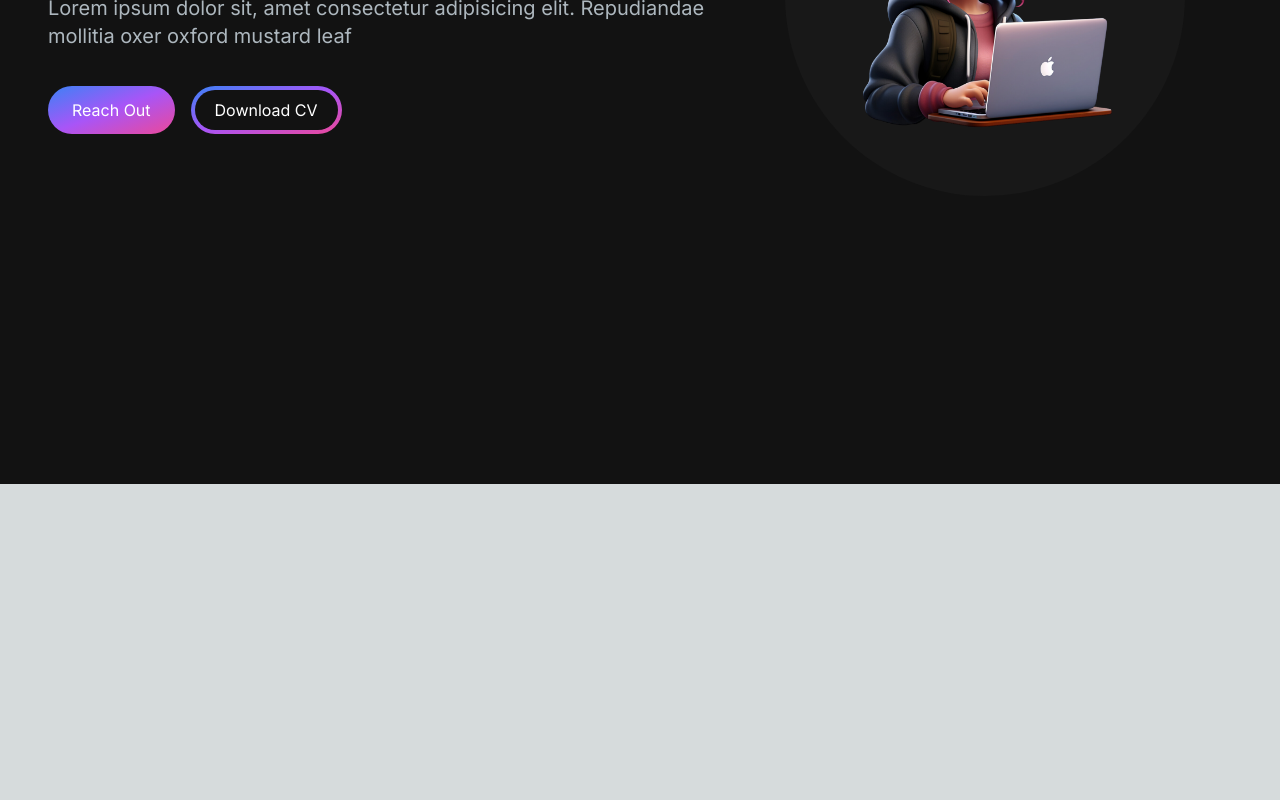
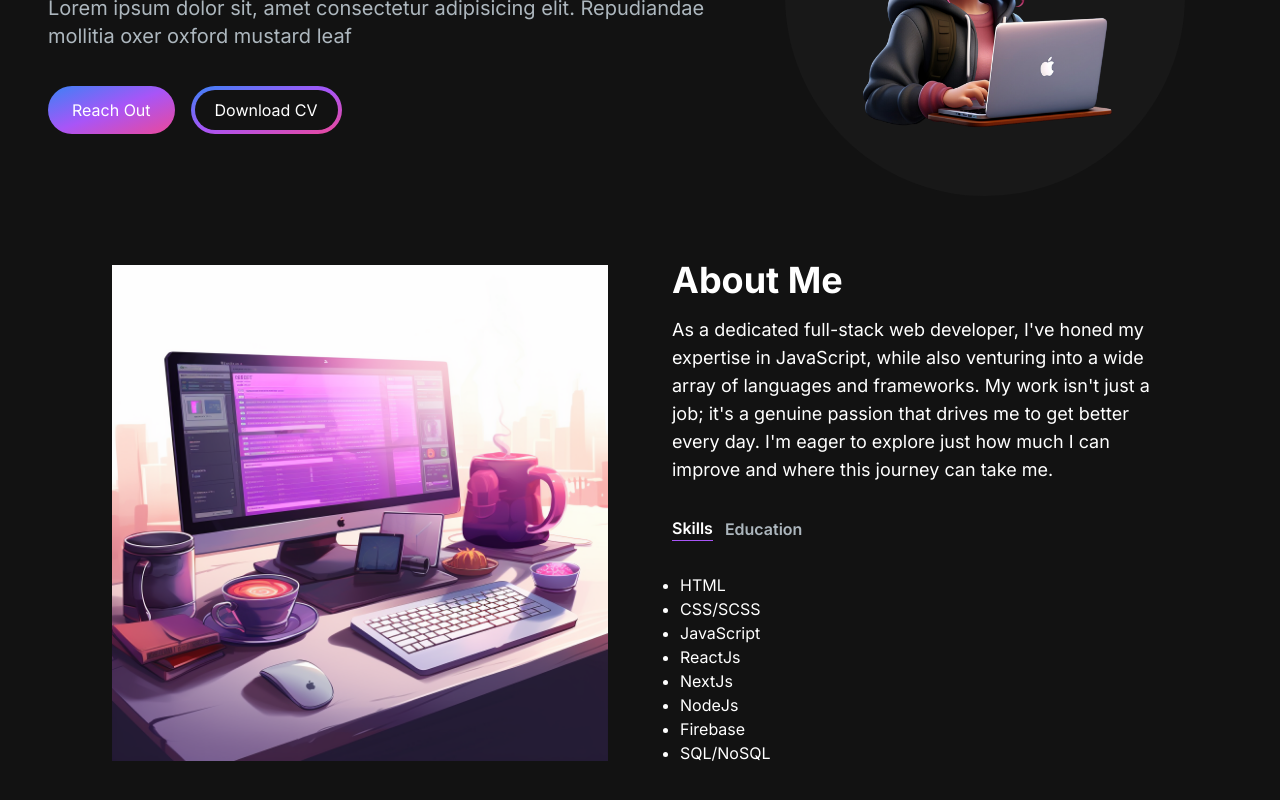
Before and after one commit to Ahsan-Zaidi/Ahsan-dev, a Next.js app: page / in a window 1280 px wide. Shown: the part 316-1116 px from the top of the page. Before the commit the page ends 800 px from the top, so only its background shows below. Built offline with nearby package versions, Linux system fonts and the light colour scheme.

Commit message:
about section

```diff
--- /dev/null
+++ b/src/app/components/AboutSection.jsx
@@ -0,0 +1,91 @@
+'use client';
+import React, { useTransition, useState } from 'react';
+import Image from 'next/image';
+import TabButton from './TabButton';
+
+const TAB_DATA = [
+    {
+        title: 'Skills',
+        id: 'skills',
+        content: (
+            <ul className='list-disc pl-2'>
+                <li>HTML</li>
+                <li>CSS/SCSS</li>
+                <li>JavaScript</li>
+                <li>ReactJs</li>
+                <li>NextJs</li>
+                <li>NodeJs</li>
+                <li>Firebase</li>
+                <li>SQL/NoSQL</li>
+            </ul>
+        ),
+    },
+    {
+        title: 'Education',
+        id: 'education',
+        content: (
+            <ul className='list-disc pl-2'>
+                <li>
+                    Fullstack Developer Bootcamp <br/>
+                    May 2022 - Oct 2022
+                </li>
+                <li>
+                    University of Texas San Antonio <br />
+                    2016 - 2021
+                </li>
+            </ul>
+        ),
+    },
+];
+
+const AboutSection = () => {
+    const [tab, setTab] = useState('skills');
+    const [ isPending, startTransition] = useTransition();
+
+    const handleTabChange = (id) => {
+        startTransition(() => {
+            setTab(id);
+        });
+    };
+
+    return (
+        <section className='text-white'>
+            <div className='md:grid md:grid-cols-2 gap-8 items-center py-8 px-4 xl:gap-16 sm:py-16 xl:px-16'>
+                <Image
+                    src='/images/about-image.png'
+                    alt='computer desk image'
+                    priority={true}
+                    width={500}
+                    height={500}
+                />
+                <div className='mt-4 md:mt-0 text-left flex flex-col h-full'>
+                    <h2 className='text-4xl font-bold text-white mb-4'>About Me</h2>
+                    <p className='text-base lg:text-lg '>
+                        As a dedicated full-stack web developer, I've honed my expertise in JavaScript, while also venturing into a wide array of languages and frameworks. My work isn't just a job; it's a genuine passion that drives me to get better every day. I'm eager to explore just how much I can improve and where this journey can take me.
+                    </p>
+                    <div className='flex flex-row justify-start mt-8'>
+                        <TabButton
+                            selectTab={() => handleTabChange('skills')}
+                            active={tab === 'skills'}
+                        >
+                            {" "}
+                            Skills{" "}
+                        </TabButton>
+                        <TabButton
+                            selectTab={() => handleTabChange('education')}
+                            active={tab === 'education'}
+                        >
+                            {" "}
+                            Education{" "}
+                        </TabButton>
+                    </div>
+                    <div className='mt-8'>
+                        {TAB_DATA.find((t) => t.id === tab).content}
+                    </div>
+                </div>
+            </div>
+        </section>
+    );
+};
+
+export default AboutSection
--- /dev/null
+++ b/src/app/components/TabButton.jsx
@@ -0,0 +1,15 @@
+import React from 'react';
+
+const TabButton = ({ active, selectTab, children }) => {
+    const buttonClasses = active ? 'text-white border-b border-purple-500' : 'text-[#ADB7BE]'
+
+    return (
+        <button onClick={selectTab}>
+            <p className={`mr-3 font-semibold hover:textwhite ${buttonClasses}`}>
+                {children}
+            </p>
+        </button>
+    );
+};
+
+export default TabButton;
--- a/src/app/page.js
+++ b/src/app/page.js
@@ -1,6 +1,7 @@
 import Image from 'next/image';
 import HeroSection from './components/HeroSection';
 import Navbar from './components/Navbar';
+import AboutSection from './components/AboutSection';
 
 export default function Home() {
   return (
@@ -8,6 +9,7 @@
       <Navbar />
       <div className='container mt-24 mx-auto px-12 py-4'>
         <HeroSection />
+        <AboutSection />
       </div>
     </main>
   )
```
Also changed, not shown: public/images/about-image.png (added).
